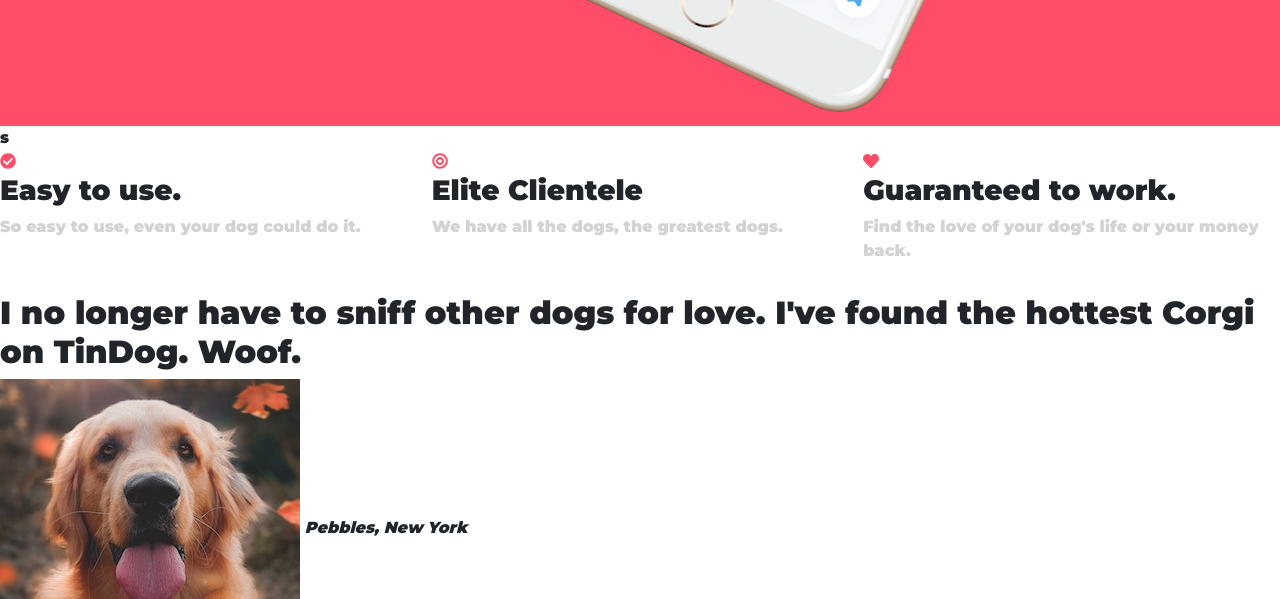
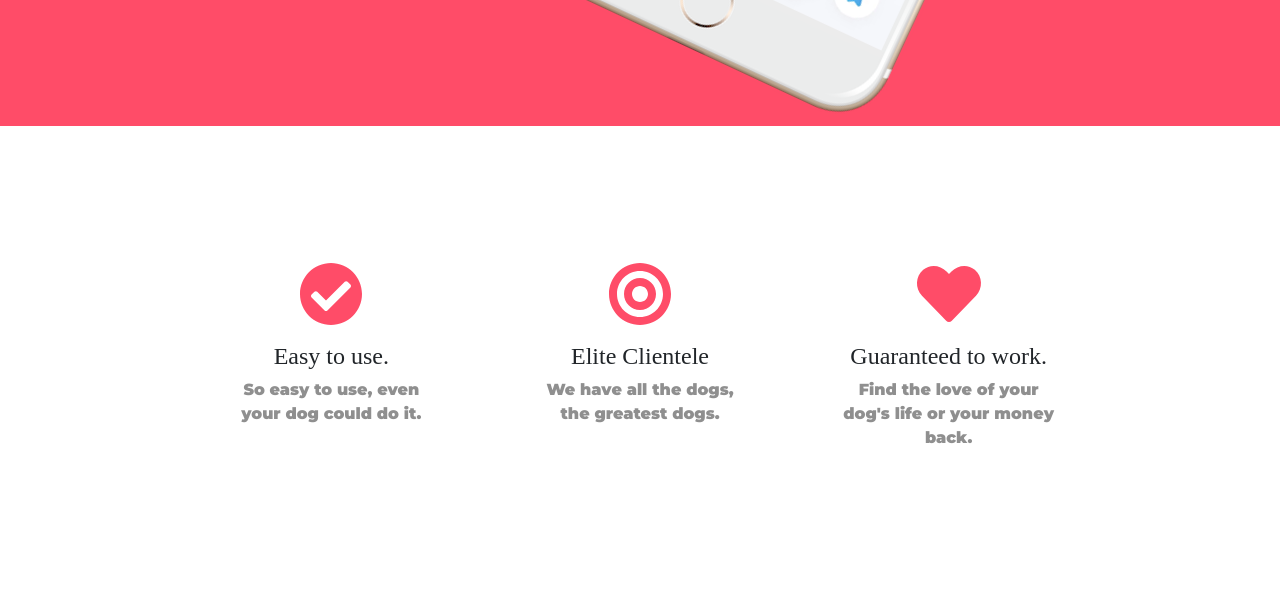
Before and after one commit to techx-Ochoa/tinDog-project, a plain HTML site: page index.html in a window 1280 px wide. Shown: the part 890-1489 px from the top of the page. Drawn offline with nearby package versions, Linux system fonts and the light colour scheme.

Commit message:
icon work

```diff
--- a/css/styles.css
+++ b/css/styles.css
@@ -14,6 +14,13 @@ h1{
     line-height: 1.5;
 }
 
+h3{
+    font-family: "Montserrat-bold";
+    font-size:1.5rem;
+}
+p{
+    color:#8f8f8f;
+}
 .container-fluid{
     padding:3% 5%;
 
@@ -51,15 +58,17 @@ h1{
 
 .icon{
     color:#ff4c68;
-
+    margin-bottom: 1rem;
 }
 .icon:hover{
     color :gray;
 }
+
+
 #features{
-    padding: 0 15px 15px 0;
+    padding: 7% 15%;
 }
-#features p{
-    font-size: 1rem;
-    color:#d3d3d3;
+.feature-box{
+    text-align: center;
+    padding:5%;
 }
--- a/index.html
+++ b/index.html
@@ -41,7 +41,7 @@
       <!-- Nav Bar -->
       <nav class="navbar navbar-expand-lg navbar-dark ">
 
-        <a class="nav-bar-brand" href="">tingdog</a>
+        <a class="nav-bar-brand" href="" style=" color: inherit;" >tindog</a>
 
         <button class="navbar-toggler" type="button" data-toggle="collapse" data-target="#navbarSupportedContent"
           aria-controls="navbarSupportedContent" aria-expanded="false" aria-label="Toggle navigation">
@@ -83,26 +83,24 @@
 
 
   <!-- Features -->
-s
+
   <section id="features">
     <div class="row">
 
-    <div class="col-lg-4">
-      <i class="fas fa-check-circle icon "></i>
+    <div class="feature-box col-lg-4">
+      <i class="fas fa-check-circle fa-4x icon "></i>
       <h3>Easy to use.</h3>
       <p>So easy to use, even your dog could do it.</p>
     </div>
 
-    <div class="col-lg-4">
-      <i class="fas fa-bullseye icon "></i>
-
-
+    <div class="feature-box col-lg-4">
+      <i class="fas fa-bullseye fa-4x icon "></i>
       <h3>Elite Clientele</h3>
       <p>We have all the dogs, the greatest dogs.</p>
     </div>
 
-    <div class="col-lg-4">
-      <i class="fas fa-heart icon"></i>
+    <div class="feature-box col-lg-4">
+      <i class="fas fa-heart fa-4x icon"></i>
 
 
       <h3>Guaranteed to work.</h3>
```
